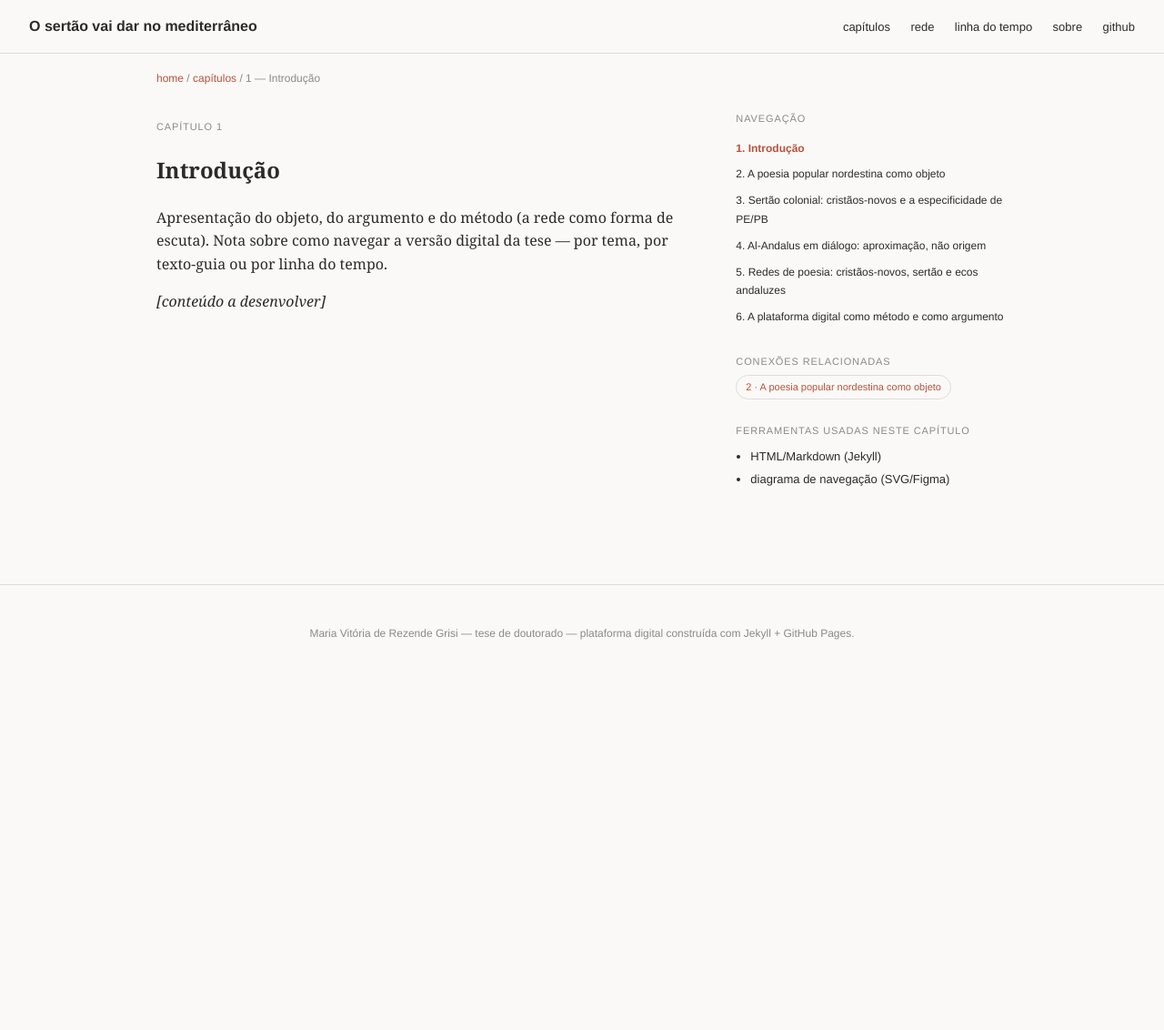
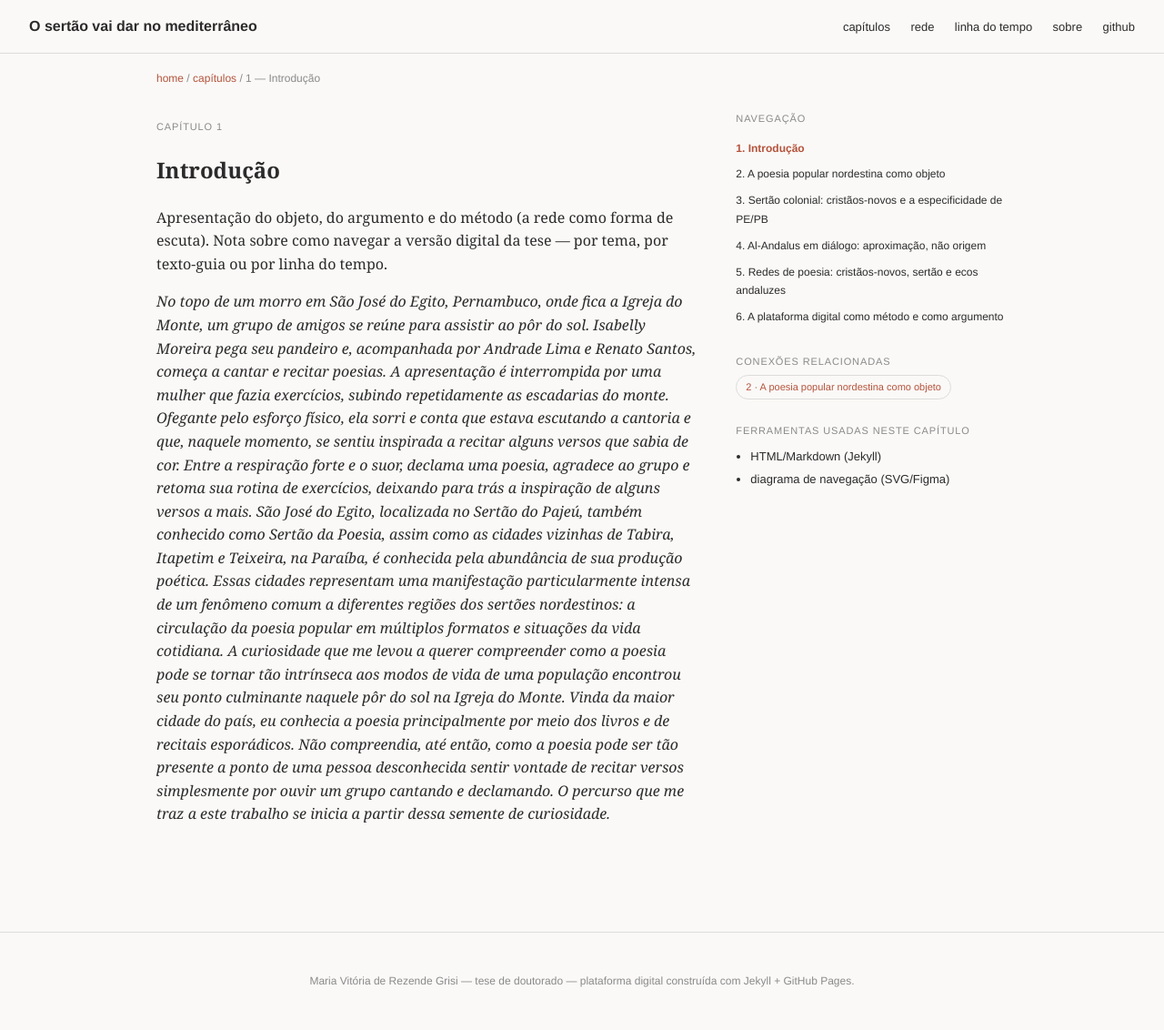
Before and after one commit to mavigrisi/sertao-dissertation, a Jekyll site: the page built from _chapters/01-introducao.md, in a window 1280 px wide. Shown: the whole page at 91% size. Built offline with Jekyll 4.4.1, drawn with Linux system fonts in a browser that asks for light colours; before the commit the page ends 900 px from its top, so only the background shows below that.

Commit message:
adiciona introdução preliminar com nota de rodapé

```diff
--- a/_chapters/01-introducao.md
+++ b/_chapters/01-introducao.md
@@ -11,4 +11,6 @@ ferramentas:
 
 Apresentação do objeto, do argumento e do método (a rede como forma de escuta). Nota sobre como navegar a versão digital da tese — por tema, por texto-guia ou por linha do tempo.
 
-*[conteúdo a desenvolver]*
+*No topo de um morro em São José do Egito, Pernambuco, onde fica a Igreja do Monte, um grupo de amigos se reúne para assistir ao pôr do sol. Isabelly Moreira pega seu pandeiro e, acompanhada por Andrade Lima e Renato Santos, começa a cantar e recitar poesias. A apresentação é interrompida por uma mulher que fazia exercícios, subindo repetidamente as escadarias do monte. Ofegante pelo esforço físico, ela sorri e conta que estava escutando a cantoria e que, naquele momento, se sentiu inspirada a recitar alguns versos que sabia de cor. Entre a respiração forte e o suor, declama uma poesia, agradece ao grupo e retoma sua rotina de exercícios, deixando para trás a inspiração de alguns versos a mais.
+São José do Egito, localizada no Sertão do Pajeú, também conhecido como Sertão da Poesia, assim como as cidades vizinhas de Tabira, Itapetim e Teixeira, na Paraíba, é conhecida pela abundância de sua produção poética. Essas cidades representam uma manifestação particularmente intensa de um fenômeno comum a diferentes regiões dos sertões nordestinos: a circulação da poesia popular em múltiplos formatos e situações da vida cotidiana. A curiosidade que me levou a querer compreender como a poesia pode se tornar tão intrínseca aos modos de vida de uma população encontrou seu ponto culminante naquele pôr do sol na Igreja do Monte. Vinda da maior cidade do país, eu conhecia a poesia principalmente por meio dos livros e de recitais esporádicos. Não compreendia, até então, como a poesia pode ser tão presente a ponto de uma pessoa desconhecida sentir vontade de recitar versos simplesmente por ouvir um grupo cantando e declamando.
+O percurso que me traz a este trabalho se inicia a partir dessa semente de curiosidade.*
```
